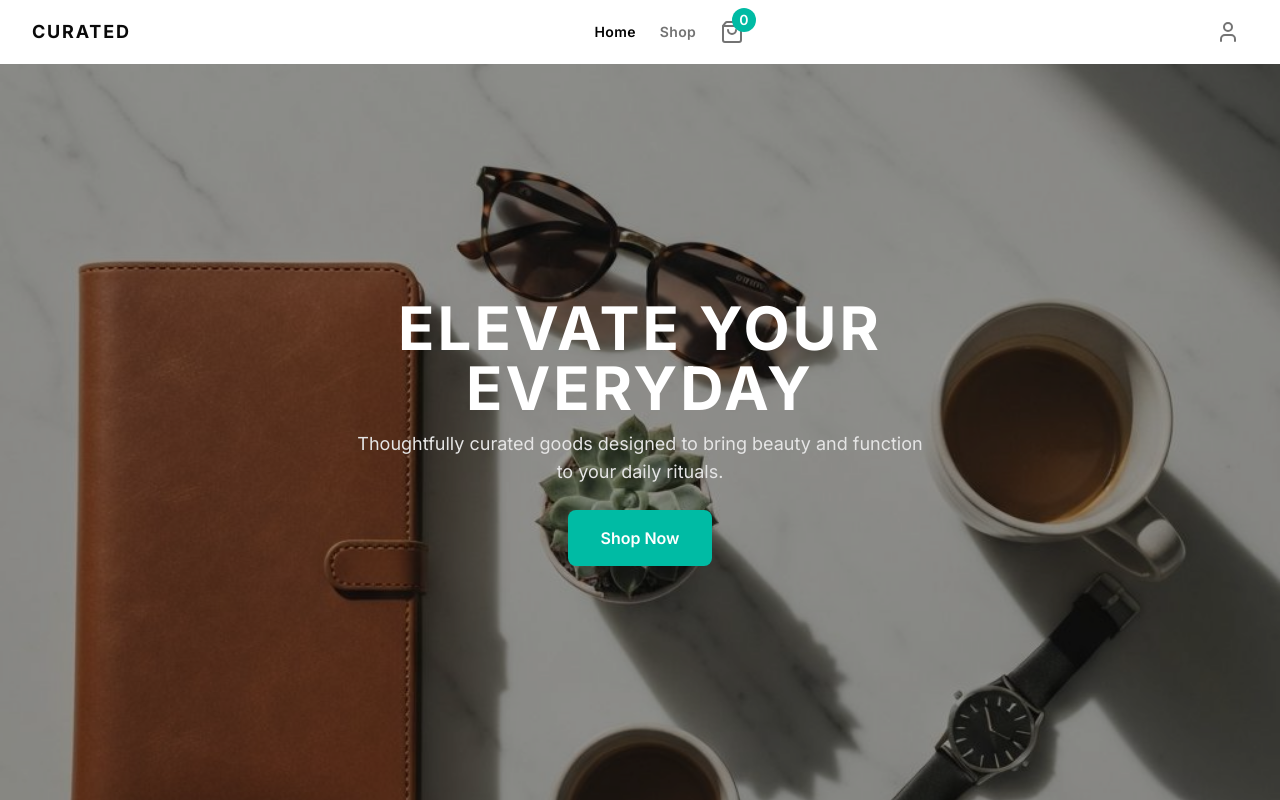
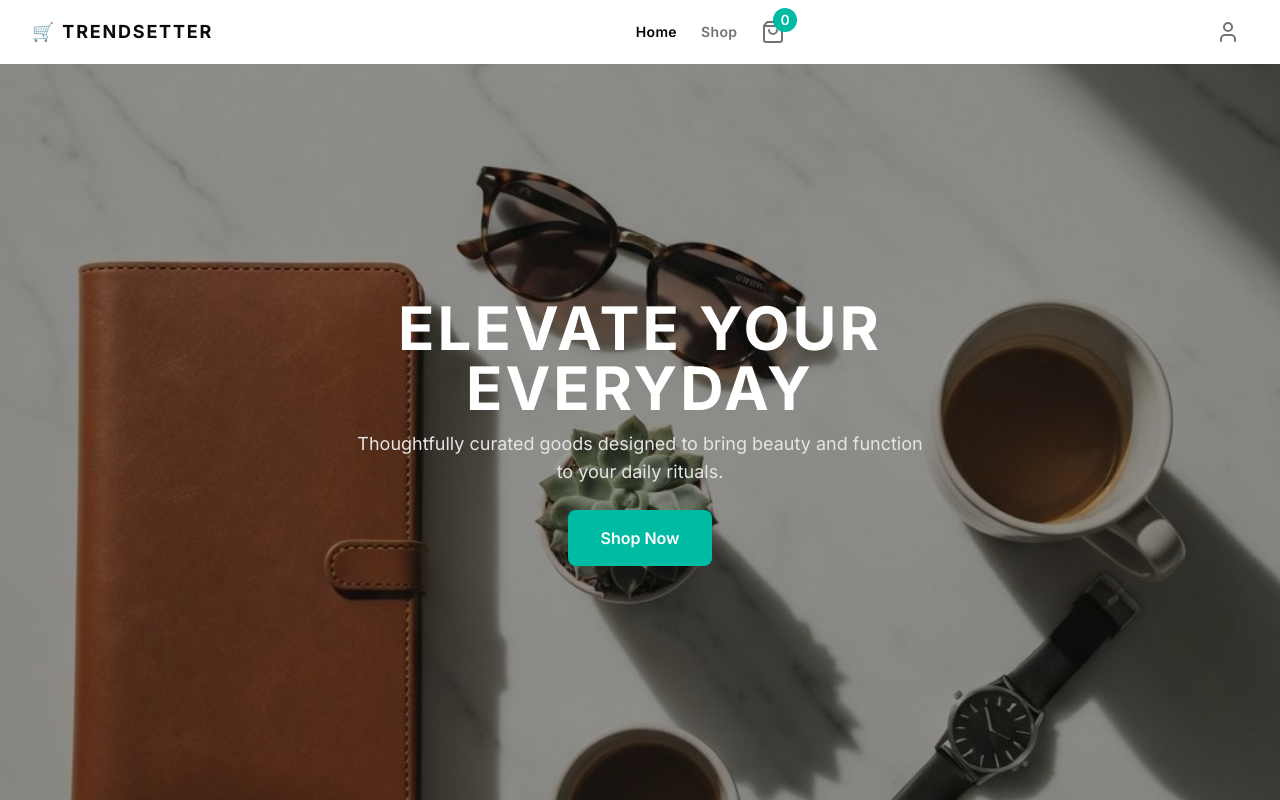
Before and after one commit to YuzStack/58_Shopping-Cart, a React (Vite) app: page / in a window 1280 px wide. Built offline with nearby package versions, Linux system fonts and the light colour scheme; a web font is replaced by a local one.

Commit message:
Change the brand/logo name

```diff
--- a/src/components/Logo.jsx
+++ b/src/components/Logo.jsx
@@ -1,6 +1,8 @@
 function Logo() {
   return (
-    <h1 className='text-lg font-bold tracking-widest uppercase'>Curated</h1>
+    <h1 className='text-lg font-bold tracking-widest uppercase'>
+      🛒 TrendSetter
+    </h1>
   );
 }
 
```
